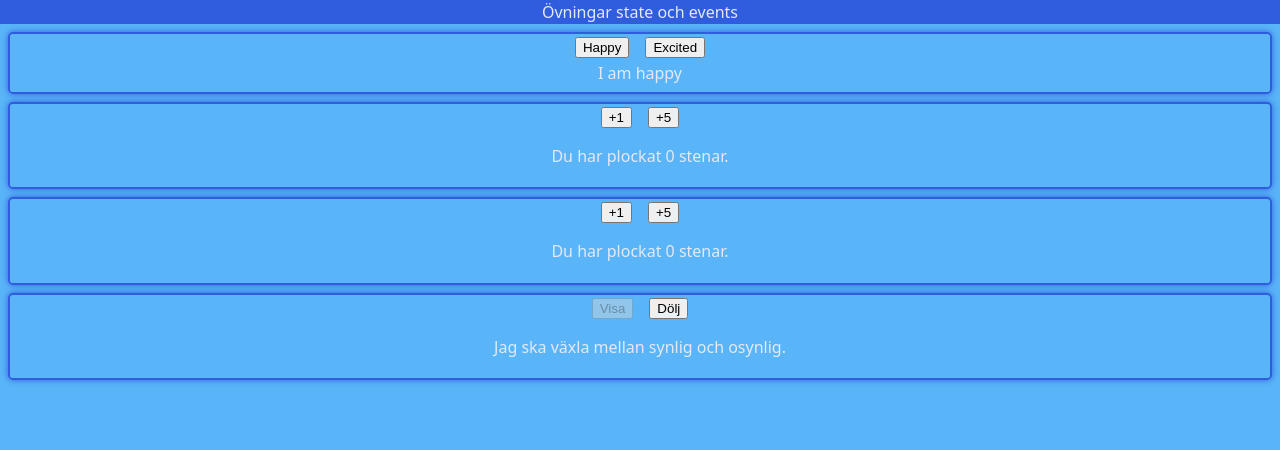
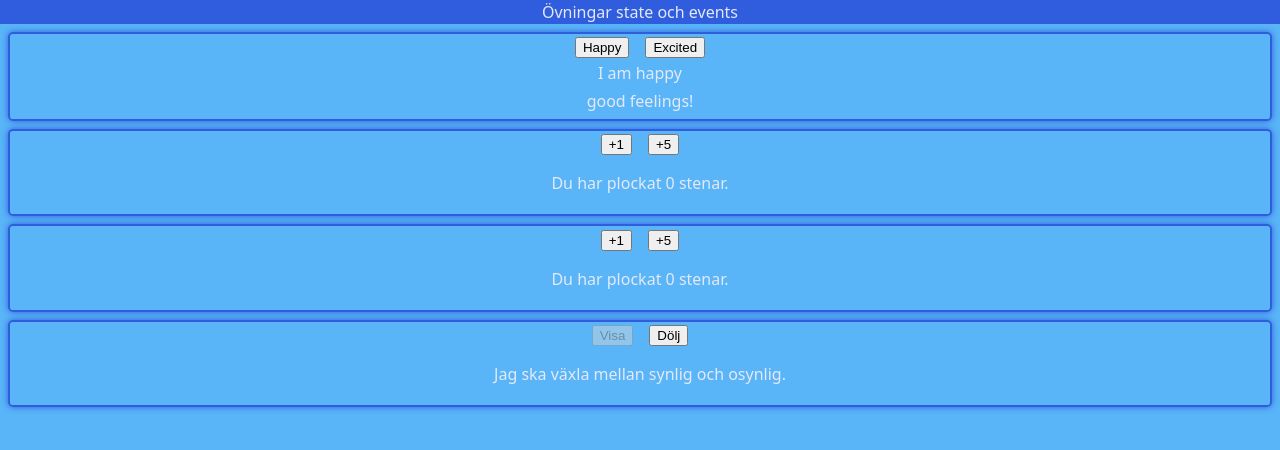
Before and after one commit to ha-fed25-jsf/03-exercises, a React (Vite) app: page / in a window 1280 px wide. Shown: the top 450 px of the page. Built offline with nearby package versions, Linux system fonts and the light colour scheme.

Commit message:
Prettier settings

```diff
--- a/src/App.jsx
+++ b/src/App.jsx
@@ -1,22 +1,20 @@
-import './App.css'
-import Feeling from './components/Feeling.jsx'
-import Counter from './components/Counter.jsx'
-import HideShow from './components/HideShow.jsx'
+import "./App.css";
+import Feeling from "./components/Feeling.jsx";
+import Counter from "./components/Counter.jsx";
+import HideShow from "./components/HideShow.jsx";
 
 function App() {
 	return (
 		<div className="app">
-			<header>
-				Övningar state och events
-			</header>
+			<header>Övningar state och events</header>
 			<main>
-				<Feeling />
+				<Feeling> good feelings! </Feeling>
 				<Counter />
 				<Counter />
 				<HideShow />
 			</main>
 		</div>
-	)
+	);
 }
 
-export default App
+export default App;
--- a/src/components/Feeling.jsx
+++ b/src/components/Feeling.jsx
@@ -1,7 +1,7 @@
 import './Feeling.css'
 import { useState } from 'react'
 
-const Feeling = () => {
+const Feeling = ({ children }) => {
 	const [feeling, setFeeling] = useState('happy')
 
 	return (
@@ -15,6 +15,7 @@ const Feeling = () => {
 				> Excited </button>
 			</div>
 			<p> I am {feeling} </p>
+			<p> {children} </p>
 		</section>
 	)
 }
```
Also changed, not shown: 1 other file (tests, documents, lock files or other folders).
